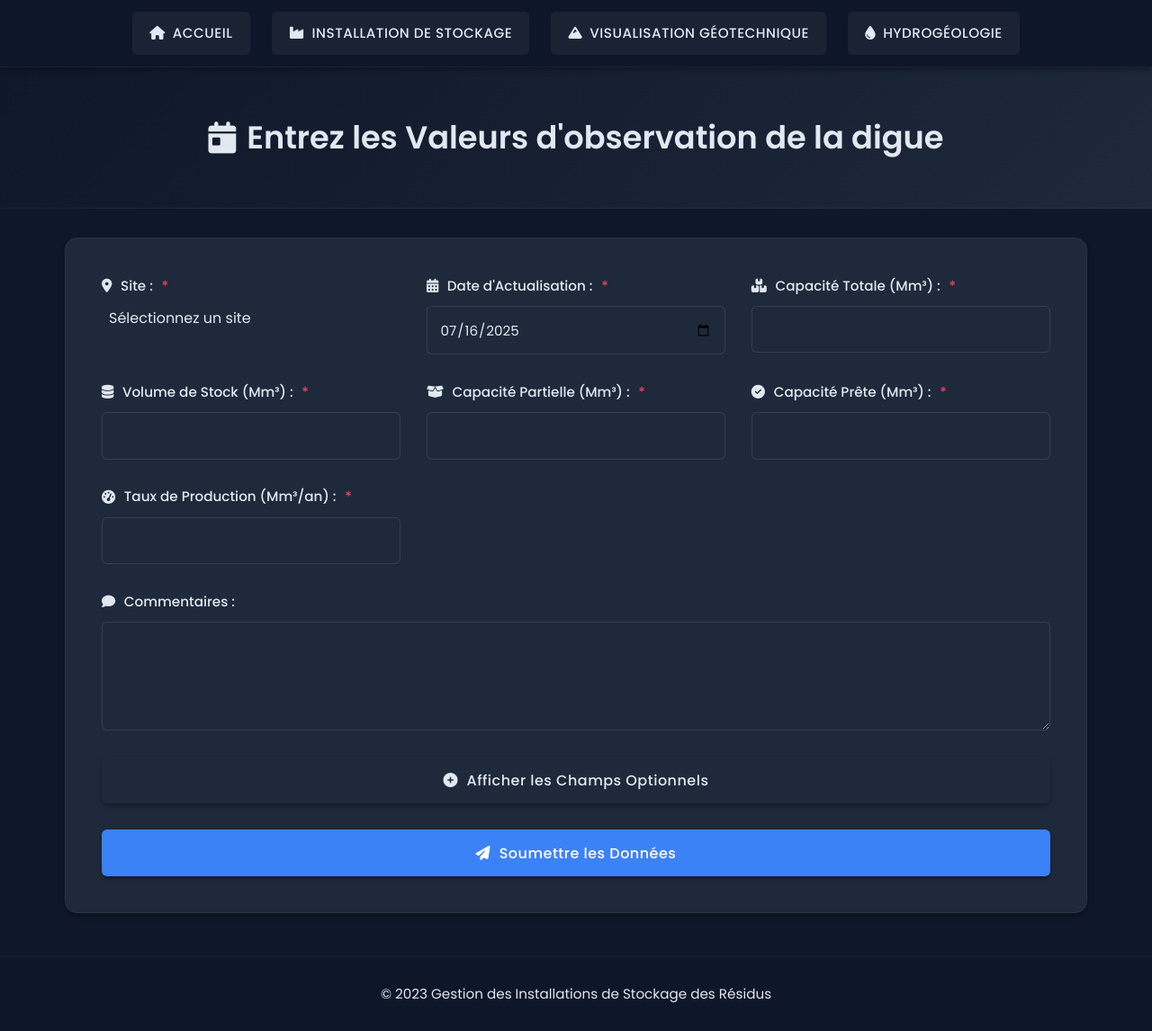
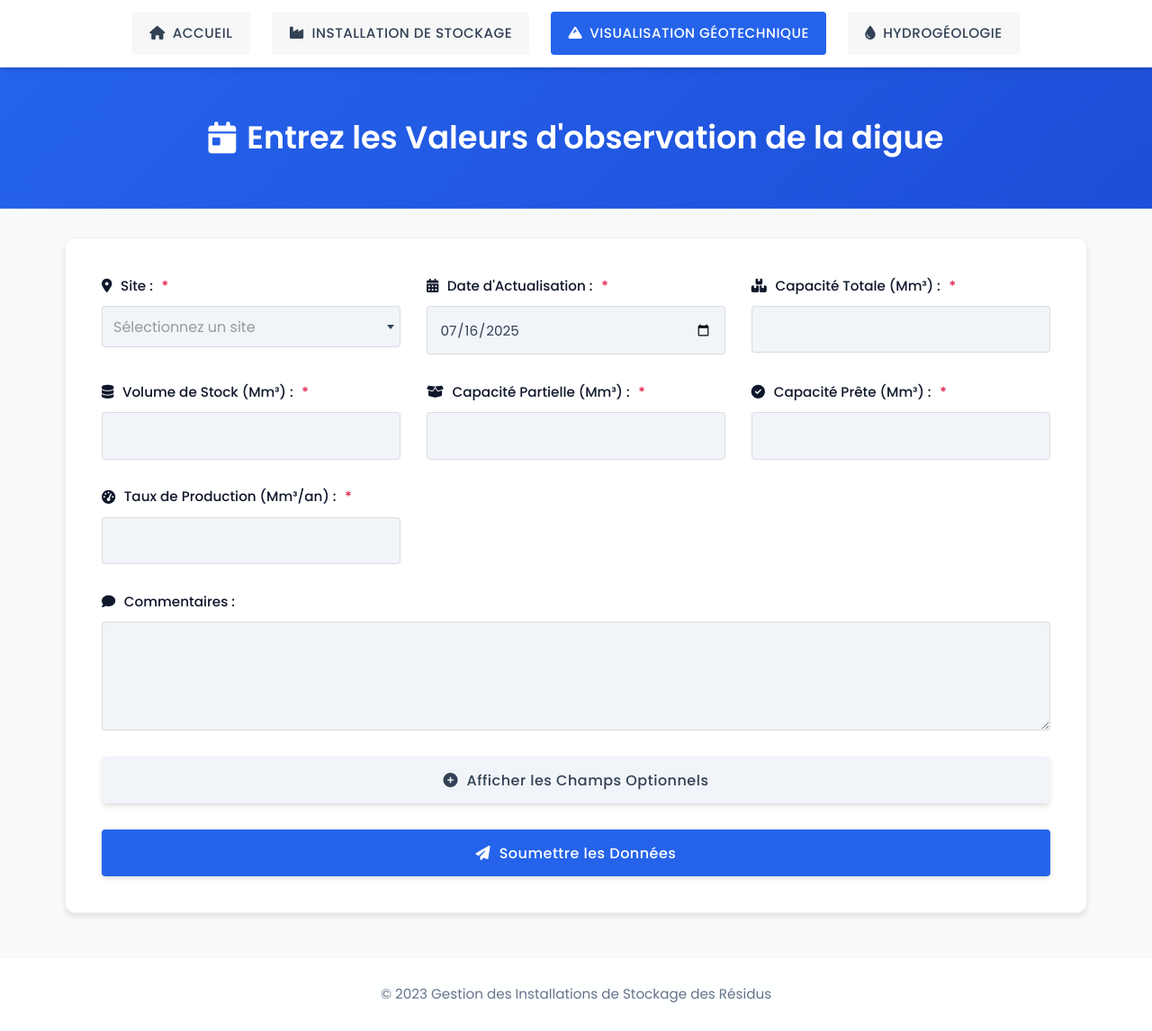
Before and after one commit to sheikhceesa/final_web, a Flask app: page /daily in a window 1280 px wide. Shown: the whole page at 90% size. Run offline with Flask 3, Linux system fonts and the light colour scheme; the visitor is signed in with stand-in values (Sample User, id 1); some libraries are stand-ins or nearby versions.

Commit message:
Update daily.html template

```diff
--- a/templates/daily.html
+++ b/templates/daily.html
@@ -12,25 +12,37 @@
     <meta name="viewport" content="width=device-width, initial-scale=1.0">
     <style>
         :root {
-            --primary: #3b82f6;
-            --primary-light: #60a5fa;
-            --secondary: #f43f5e;
+            --primary: #2563eb;
+            --primary-light: #3b82f6;
+            --primary-dark: #1d4ed8;
+            --secondary: #e11d48;
+            --secondary-light: #f43f5e;
+            --secondary-dark: #be123c;
             --accent: #f59e0b;
-            --dark: #f1f5f9;
-            --darker: #e2e8f0;
-            --light: #1e293b;
-            --lighter: #0f172a;
-            --text: #e2e8f0;
-            --text-light: #94a3b8;
-            --card-bg: #1e293b;
-            --header-bg: rgba(15, 23, 42, 0.92);
-            --map-bg: #0f172a;
-            --shadow: 0 4px 6px -1px rgba(0, 0, 0, 0.25), 0 2px 4px -1px rgba(0, 0, 0, 0.15);
-            --radius-sm: 6px;
-            --radius-md: 10px;
-            --radius-lg: 14px;
-            --transition: all 0.25s cubic-bezier(0.4, 0, 0.2, 1);
-            --gradient: linear-gradient(135deg, var(--lighter) 0%, var(--light) 100%);
+            --accent-light: #fbbf24;
+            --accent-dark: #d97706;
+            --dark: #1e293b;
+            --darker: #0f172a;
+            --light: #f1f5f9;
+            --lighter: #f8fafc;
+            --text: #334155;
+            --text-light: #64748b;
+            --text-dark: #0f172a;
+            --card-bg: #ffffff;
+            --header-bg: rgba(255, 255, 255, 0.92);
+            --map-bg: #f8fafc;
+            --success: #10b981;
+            --warning: #f59e0b;
+            --danger: #ef4444;
+            --shadow: 0 4px 6px -1px rgba(0, 0, 0, 0.1), 0 2px 4px -1px rgba(0, 0, 0, 0.06);
+            --shadow-sm: 0 1px 3px rgba(0,0,0,0.1);
+            --shadow-md: 0 4px 6px rgba(0,0,0,0.1);
+            --shadow-lg: 0 10px 25px rgba(0,0,0,0.1);
+            --radius-sm: 4px;
+            --radius-md: 8px;
+            --radius-lg: 12px;
+            --transition: all 0.3s ease;
+            --gradient: linear-gradient(135deg, var(--primary) 0%, var(--primary-dark) 100%);
         }
 
         * {
@@ -58,13 +70,13 @@
         header {
             background: var(--header-bg);
             backdrop-filter: blur(8px);
-            color: var(--text);
+            color: var(--text-dark);
             padding: 0.8rem 0;
             box-shadow: var(--shadow);
             position: sticky;
             top: 0;
             z-index: 1000;
-            border-bottom: 1px solid rgba(255, 255, 255, 0.05);
+            border-bottom: 1px solid rgba(0, 0, 0, 0.05);
         }
 
         nav ul {
@@ -87,7 +99,7 @@
             font-weight: 500;
             padding: 0.7rem 1.2rem;
             border-radius: var(--radius-sm);
-            background: rgba(255, 255, 255, 0.05);
+            background: rgba(0, 0, 0, 0.03);
             transition: var(--transition);
             display: flex;
             align-items: center;
@@ -97,9 +109,14 @@
         }
 
         nav a:hover {
-            background-color: rgba(59, 130, 246, 0.2);
-            color: var(--primary-light);
+            background-color: rgba(37, 99, 235, 0.1);
+            color: var(--primary);
             transform: translateY(-2px);
+        }
+
+        nav a.active {
+            background-color: var(--primary);
+            color: white;
         }
 
         /* Main Content Styles */
@@ -112,10 +129,10 @@
         .hdd {
             text-align: center;
             padding: 3rem 1rem;
-            color: var(--text);
+            color: white;
             background: var(--gradient);
             margin-bottom: 2rem;
-            border-bottom: 1px solid rgba(255, 255, 255, 0.05);
+            border-bottom: 1px solid rgba(255, 255, 255, 0.1);
         }
 
         .hdd h1 {
@@ -149,8 +166,8 @@
             background-color: var(--card-bg);
             padding: 2.5rem;
             border-radius: var(--radius-lg);
-            box-shadow: var(--shadow);
-            border: 1px solid rgba(255, 255, 255, 0.05);
+            box-shadow: var(--shadow-md);
+            border: 1px solid rgba(0, 0, 0, 0.05);
         }
 
         .form-group {
@@ -170,7 +187,7 @@
             gap: 0.6rem;
             margin-bottom: 0.2rem;
             font-weight: 500;
-            color: var(--text);
+            color: var(--text-dark);
             font-size: 0.95rem;
         }
 
@@ -181,7 +198,7 @@
         select {
             width: 100%;
             padding: 0.85rem;
-            border: 1px solid rgba(255, 255, 255, 0.1);
+            border: 1px solid rgba(0, 0, 0, 0.1);
             border-radius: var(--radius-sm);
             font-family: 'Poppins', sans-serif;
             transition: var(--transition);
@@ -197,13 +214,13 @@
         select:focus {
             border-color: var(--primary);
             outline: none;
-            box-shadow: 0 0 0 2px rgba(59, 130, 246, 0.3);
-            background-color: var(--card-bg);
+            box-shadow: 0 0 0 2px rgba(37, 99, 235, 0.2);
+            background-color: white;
         }
 
         .select2-container--default .select2-selection--single {
             height: 46px;
-            border: 1px solid rgba(255, 255, 255, 0.1);
+            border: 1px solid rgba(0, 0, 0, 0.1);
             border-radius: var(--radius-sm);
             background-color: var(--light);
         }
@@ -307,15 +324,23 @@
             grid-column: 1 / -1;
         }
 
+        /* CAPEX Grid */
+        .capex-grid {
+            display: grid;
+            grid-template-columns: repeat(auto-fit, minmax(200px, 1fr));
+            gap: 1rem;
+            grid-column: 1 / -1;
+        }
+
         /* Footer */
         footer {
             background: var(--header-bg);
-            color: var(--text);
+            color: var(--text-light);
             text-align: center;
             padding: 1.75rem;
             margin-top: auto;
             font-size: 0.95rem;
-            border-top: 1px solid rgba(255, 255, 255, 0.05);
+            border-top: 1px solid rgba(0, 0, 0, 0.05);
         }
 
         /* Loading indicator */
@@ -421,13 +486,19 @@
         <div class="spinner"></div>
     </div>
 
+    <!-- Toast Notification -->
+    <div class="toast" id="toastNotification">
+        <i class="fas fa-check-circle"></i>
+        <span id="toastMessage">Operation completed successfully</span>
+    </div>
+
     <!-- En-tête et Menu de Navigation -->
     <header>
         <nav>
             <ul>
                 <li><a href="{{ url_for('index') }}"><i class="fas fa-home"></i> ACCUEIL</a></li>
                 <li><a href="{{ url_for('dams') }}"><i class="fas fa-industry"></i> INSTALLATION DE STOCKAGE</a></li>
-                <li><a href="{{ url_for('geotechnical') }}"><i class="fas fa-mountain"></i> VISUALISATION GÉOTECHNIQUE</a></li>
+                <li><a href="{{ url_for('geotechnical') }}" class="active"><i class="fas fa-mountain"></i> VISUALISATION GÉOTECHNIQUE</a></li>
                 <li><a href="{{ url_for('environmental') }}"><i class="fas fa-tint"></i> HYDROGÉOLOGIE</a></li>
             </ul>
         </nav>
@@ -606,8 +679,7 @@
             $('#sites').select2({
                 placeholder: "Sélectionnez un site",
                 allowClear: false,
-                width: '100%',
-                theme: 'dark'
+                width: '100%'
             });
 
             // Set today's date as default for date fields
@@ -625,25 +697,95 @@
                 if (optionalFields.style.display === 'none' || optionalFields.style.display === '') {
                     optionalFields.style.display = 'grid';
                     toggleBtn.innerHTML = '<i class="fas fa-minus-circle"></i> Masquer les Champs Optionnels';
+                    toggleBtn.style.backgroundColor = '#e2e8f0';
                 } else {
                     optionalFields.style.display = 'none';
                     toggleBtn.innerHTML = '<i class="fas fa-plus-circle"></i> Afficher les Champs Optionnels';
+                    toggleBtn.style.backgroundColor = '#f1f5f9';
                 }
             });
+
+            // Show toast notification
+            function showToast(message, type = 'success') {
+                const toast = document.getElementById('toastNotification');
+                const toastMessage = document.getElementById('toastMessage');
+
+                toastMessage.textContent = message;
+                toast.className = 'toast';
+
+                if (type === 'error') {
+                    toast.classList.add('error');
+                    toast.querySelector('i').className = 'fas fa-exclamation-circle';
+                } else if (type === 'warning') {
+                    toast.classList.add('warning');
+                    toast.querySelector('i').className = 'fas fa-exclamation-triangle';
+                } else {
+                    toast.querySelector('i').className = 'fas fa-check-circle';
+                }
+
+                setTimeout(() => {
+                    toast.classList.add('show');
+                }, 100);
+
+                setTimeout(() => {
+                    toast.classList.remove('show');
+                }, 5000);
+            }
+
+            // Form validation
+            function validateForm(formData) {
+                const requiredFields = [
+                    'sites', 'date_of_actualisation', 'total_capacity',
+                    'stock_volume', 'partial_capacity', 'ready_capacity',
+                    'production_rate'
+                ];
+
+                for (const field of requiredFields) {
+                    if (!formData.get(field) || formData.get(field).trim() === '') {
+                        showToast(`Le champ ${field.replace(/_/g, ' ')} est requis`, 'error');
+                        document.getElementById(field).focus();
+                        return false;
+                    }
+                }
+
+                // Validate numeric fields
+                const numericFields = [
+                    'total_capacity', 'stock_volume', 'partial_capacity',
+                    'ready_capacity', 'production_rate'
+                ];
+
+                for (const field of numericFields) {
+                    const value = parseFloat(formData.get(field));
+                    if (isNaN(value) || value < 0) {
+                        showToast(`Veuillez entrer une valeur numérique valide pour ${field.replace(/_/g, ' ')}`, 'error');
+                        document.getElementById(field).focus();
+                        return false;
+                    }
+                }
+
+                return true;
+            }
 
             // Form submission handling
             const form = document.getElementById('dailyForm');
             const submitBtn = document.getElementById('submitBtn');
 
-            form.addEventListener('submit', function(event) {
+            form.addEventListener('submit', async function(event) {
                 event.preventDefault();
+
+                const formData = new FormData(form);
+
+                // Validate form
+                if (!validateForm(formData)) {
+                    return;
+                }
 
                 // Show loading indicator
                 document.getElementById('loadingIndicator').style.display = 'flex';
                 submitBtn.disabled = true;
 
-                const formData = new FormData(form);
-                const site = formData.get('sites');
+                try {
+                    // Check if we need to fetch previous data
                     const optionalFields = [
                         'long_term_situation', 'short_term_situation',
                         'commission_date', 'complete_full_date', 'stop_definitive_date',
@@ -652,20 +794,20 @@
                         'capex_2026', 'capex_2027', 'capex_2028', 'capex_2029', 'capex_2030'
                     ];
 
-                // Check for empty optional fields
                     const emptyFields = optionalFields.filter(field => {
                         const value = formData.get(field);
                         return !value || value.trim() === '';
                     });
 
                     if (emptyFields.length > 0) {
-                    // Fetch previous data if any optional fields are empty
-                    fetch(`/get_previous_data/${encodeURIComponent(site)}`)
-                        .then(response => {
+                        // Fetch previous data for empty fields
+                        const site = formData.get('sites');
+                        const response = await fetch(`/get_previous_data/${encodeURIComponent(site)}`);
+
                         if (!response.ok) throw new Error('Network response was not ok');
-                            return response.json();
-                        })
-                        .then(data => {
+
+                        const data = await response.json();
+
                         // Fill empty fields with previous values
                         emptyFields.forEach(field => {
                             if (data[field] !== undefined && data[field] !== null) {
@@ -676,87 +818,70 @@
                                 }
                             }
                         });
+                    }
 
                     // Submit the form
-                            return fetch(form.action, {
+                    const submitResponse = await fetch(form.action, {
                         method: 'POST',
                         body: formData
                     });
-                        })
-                        .then(response => {
-                            if (!response.ok) throw new Error('Network response was not ok');
-                            return response.json();
-                        })
-                        .then(data => {
-                            // Hide loading indicator
+
+                    if (!submitResponse.ok) throw new Error('Network response was not ok');
+
+                    const result = await submitResponse.json();
+
+                    if (result.success) {
+                        showToast('Les données ont été enregistrées avec succès');
+
+                        // Reset form but keep the site selected
+                        const selectedSite = $('#sites').val();
+                        form.reset();
+                        $('#sites').val(selectedSite).trigger('change');
+                        document.getElementById('date_of_actualisation').value = today;
+                    } else {
+                        throw new Error(result.message || 'Erreur inconnue');
+                    }
+                } catch (error) {
+                    console.error('Error:', error);
+                    showToast(error.message || 'Une erreur est survenue', 'error');
+                } finally {
                     document.getElementById('loadingIndicator').style.display = 'none';
                     submitBtn.disabled = false;
+                }
+            });
 
-                            if (data.success) {
-                                Swal.fire({
-                                    icon: 'success',
-                                    title: 'Succès',
-                                    text: 'Les données ont été enregistrées avec succès',
-                                    confirmButtonColor: '#3b82f6',
-                                    background: '#1e293b',
-                                    color: '#e2e8f0',
-                                    iconColor: '#3b82f6'
-                                }).then(() => {
-                                    form.reset();
-                                    // Reset the date to today
-                                    document.getElementById('date_of_actualisation').value = today;
-                                    // Reset the select2 dropdown
-                                    $('#sites').val('').trigger('change');
+            // Auto-fill previous data when site changes
+            $('#sites').on('change', async function() {
+                const site = $(this).val();
+                if (!site) return;
+
+                try {
+                    const response = await fetch(`/get_previous_data/${encodeURIComponent(site)}`);
+                    if (!response.ok) throw new Error('Network response was not ok');
+
+                    const data = await response.json();
+
+                    // Fill fields with previous values
+                    const fieldsToFill = [
+                        'long_term_situation', 'short_term_situation',
+                        'commission_date', 'complete_full_date', 'stop_definitive_date',
+                        'comments', 'total_autonomy',
+                        'capex_2022', 'capex_2023', 'capex_2024', 'capex_2025',
+                        'capex_2026', 'capex_2027', 'capex_2028', 'capex_2029', 'capex_2030'
+                    ];
+
+                    fieldsToFill.forEach(field => {
+                        if (data[field] !== undefined && data[field] !== null) {
+                            const element = document.getElementById(field);
+                            if (element) {
+                                element.value = data[field];
+                            }
+                        }
                     });
-                            } else {
-                                throw new Error(data.message || 'Erreur inconnue');
-                            }
-                        })
-                        .catch(error => {
-                            console.error('Error:', error);
-                            document.getElementById('loadingIndicator').style.display = 'none';
-                            submitBtn.disabled = false;
-                        });
-                } else {
-                    // All fields are filled, submit immediately
-                    fetch(form.action, {
-                        method: 'POST',
-                        body: formData
-                    })
-                    .then(response => {
-                        if (!response.ok) throw new Error('Network response was not ok');
-                        return response.json();
-                    })
-                    .then(data => {
-                        // Hide loading indicator
-                        document.getElementById('loadingIndicator').style.display = 'none';
-                        submitBtn.disabled = false;
 
-                        if (data.success) {
-                            Swal.fire({
-                                icon: 'success',
-                                title: 'Succès',
-                                text: 'Les données ont été enregistrées avec succès',
-                                confirmButtonColor: '#3b82f6',
-                                background: '#1e293b',
-                                color: '#e2e8f0',
-                                iconColor: '#3b82f6'
-                            }).then(() => {
-                                form.reset();
-                                // Reset the date to today
-                                document.getElementById('date_of_actualisation').value = today;
-                                // Reset the select2 dropdown
-                                $('#sites').val('').trigger('change');
-                            });
-                        } else {
-                            throw new Error(data.message || 'Erreur inconnue');
-                        }
-                    })
-                    .catch(error => {
-                        console.error('Error:', error);
-                        document.getElementById('loadingIndicator').style.display = 'none';
-                        submitBtn.disabled = false;
-                    });
+                    showToast('Données précédentes chargées pour ce site');
+                } catch (error) {
+                    console.error('Error fetching previous data:', error);
                 }
             });
         });
```
Also changed, not shown: other parts of templates/daily.html (+50 -8 lines). Lines whose indentation alone changed are shown as unchanged.
